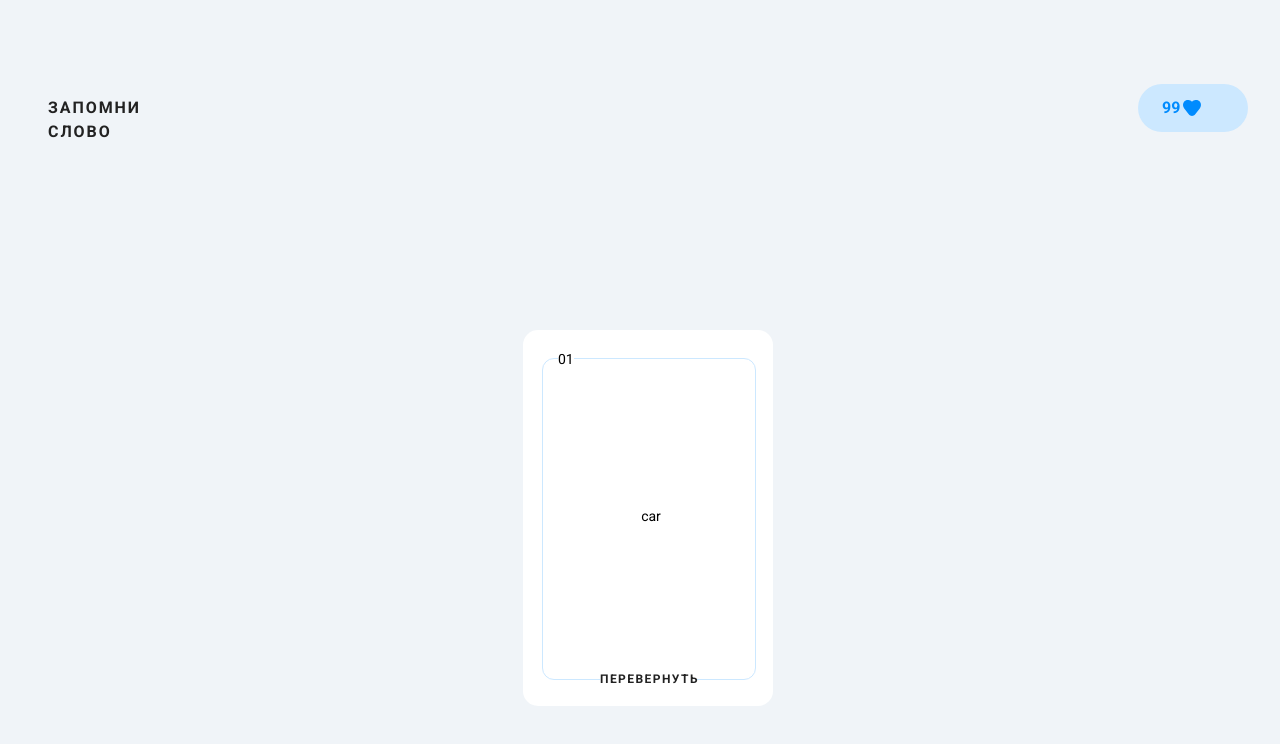
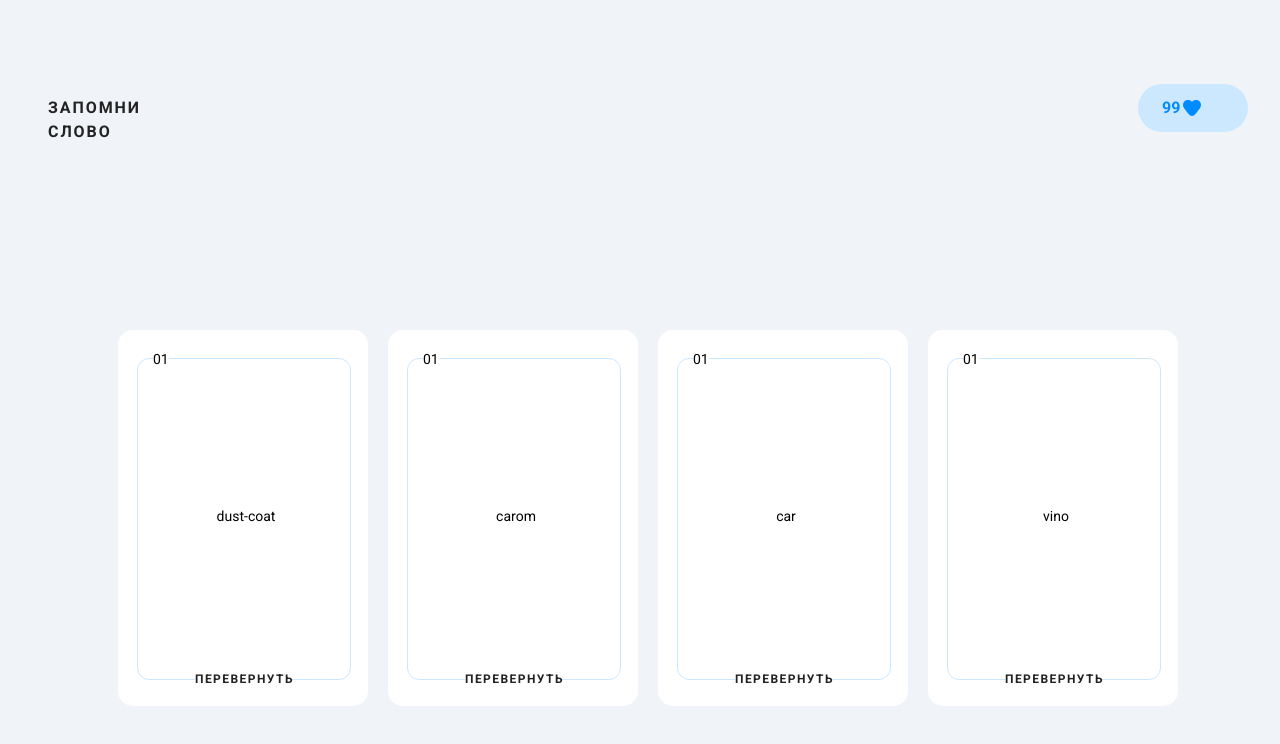
Before and after one commit to Stator1980/dz_button, a Vue app: page / in a window 1280 px wide. Shown: the top 744 px of the page. Built offline with nearby package versions, Linux system fonts and the light colour scheme.

Commit message:
5- дз на проверку

```diff
--- a/src/App.vue
+++ b/src/App.vue
@@ -27,6 +27,12 @@ const cards = ref([
         state: "closed",
         status: "pending",
     },
+    {
+        word: "vino",
+        translation: "Вино",
+        state: "closed",
+        status: "pending",
+    },
 ]);
 
 function getRotate() {
@@ -46,12 +52,15 @@ function getTranslateSuccess() {
     <div class="content">
         <Score v-bind="rate" />
         <!-- <Button>Начать игру </Button> -->
-        <Card
-            v-bind="cards[2]"
-            @card-rotate="getRotate"
-            @card-wrong="getTranslateWrong"
-            @cardSuccess="getTranslateSuccess"
-        />
+        <div class="card-row">
+            <Card
+                v-for="item in cards"
+                v-bind="item"
+                @card-rotate="getRotate"
+                @card-wrong="getTranslateWrong"
+                @csardSuccess="getTranslateSuccess"
+            />
+        </div>
     </div>
 </template>
 
@@ -64,4 +73,9 @@ function getTranslateSuccess() {
     justify-content: center;
     place-items: center;
 }
+
+.card-row {
+    display: flex;
+    gap: 20px;
+}
 </style>
```
